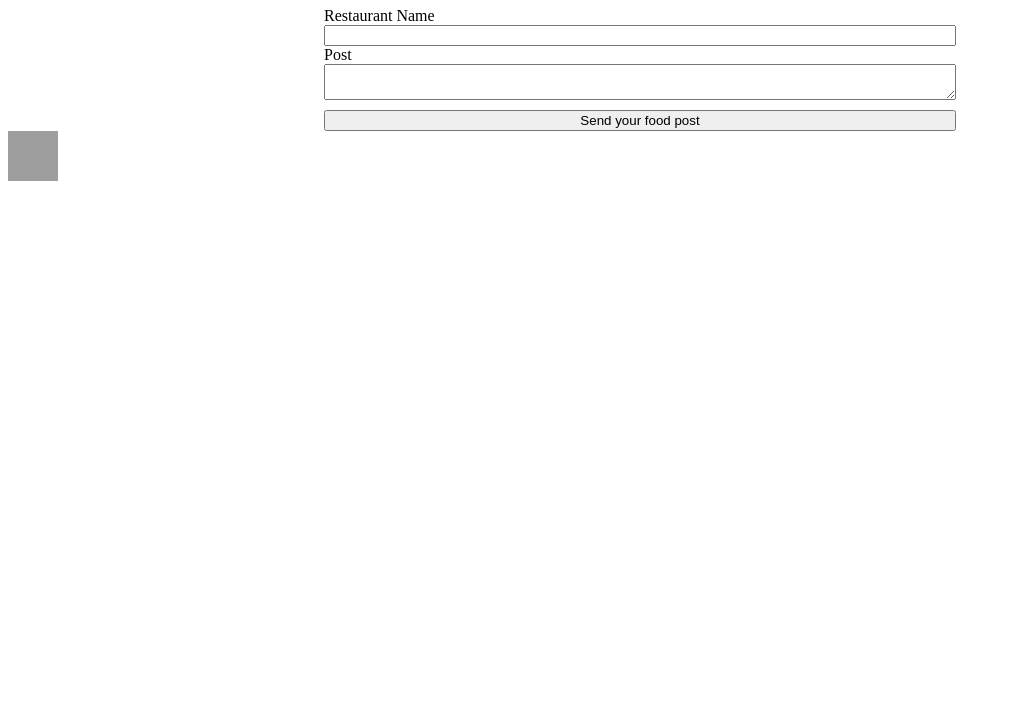
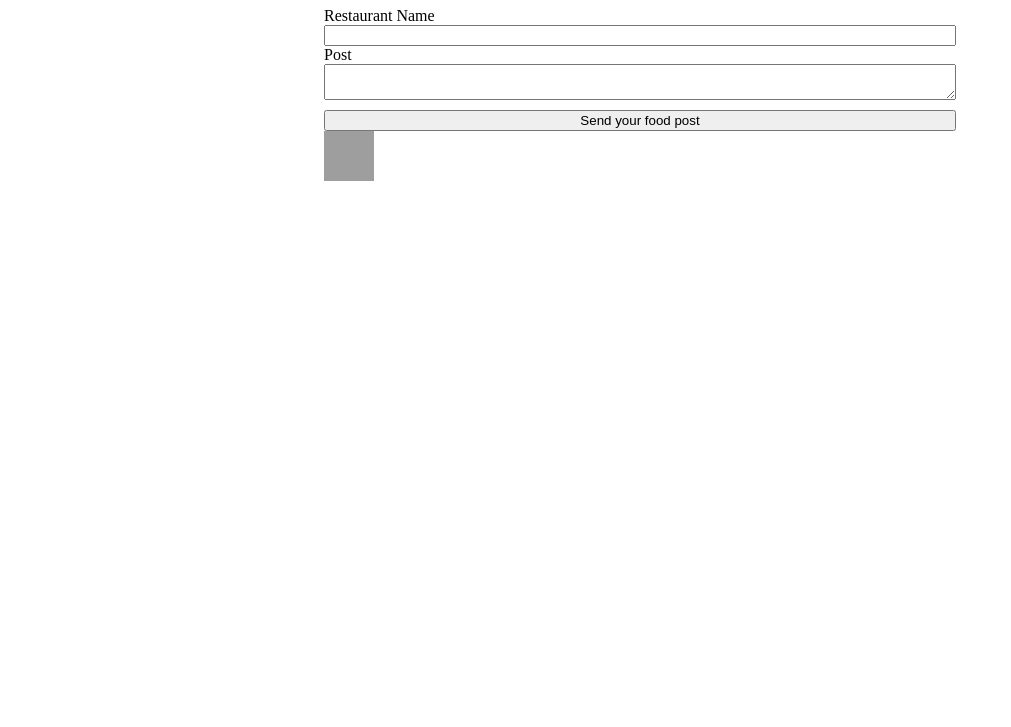
Before and after one commit to jflores353/Foodster-Twitter-Clone, a website: page index.html in a window 1280 px wide. Shown: the part 73-800 px from the top of the page, without its empty margins (0-1011 px from the left). Drawn offline with Linux system fonts and the light colour scheme; grey boxes are pictures that could not be loaded.

Commit message:
added .loading wheel to be same styling as form

```diff
--- a/styles.css
+++ b/styles.css
@@ -2,7 +2,8 @@
   text-align: center;
 }
 
-.food-form {
+.food-form,
+.loading {
   width: 50%;
   margin: 0 auto;
 }
```
